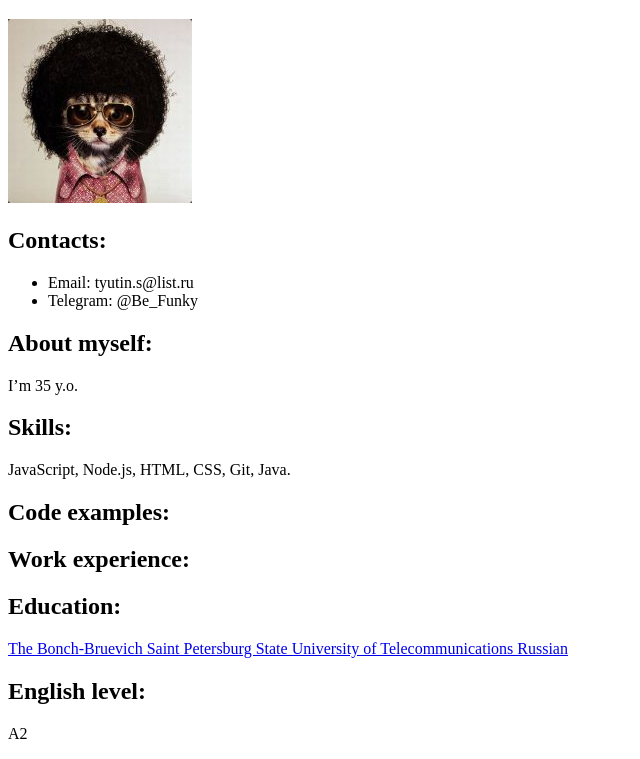
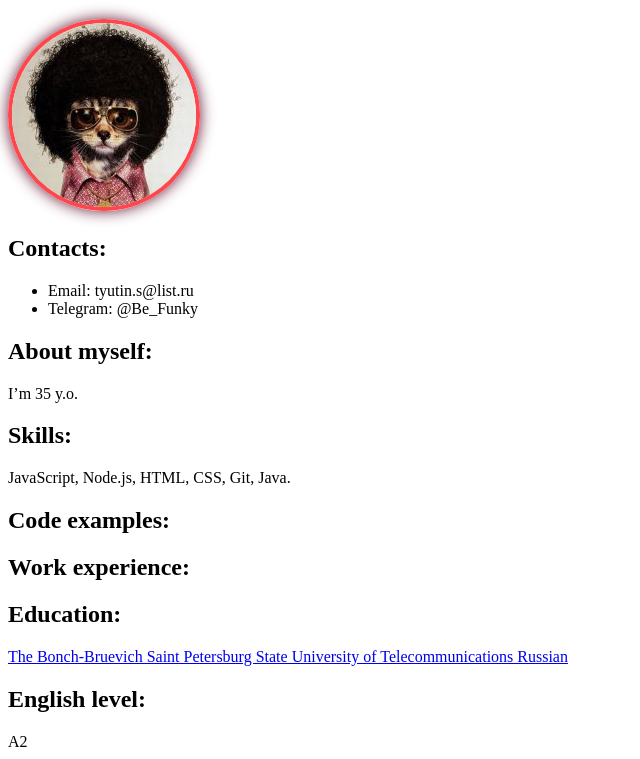
Before and after one commit to B3Funky/rsschool-cv, a plain HTML site: page index.html in a window 1280 px wide. Shown: the part 61-820 px from the top of the page, without its empty margins (0-640 px from the left). Drawn offline with Linux system fonts and the light colour scheme.

Commit message:
feat: add css

```diff
--- /dev/null
+++ b/css/style.css
@@ -0,0 +1,5 @@
+.round {
+    border-radius: 100px;
+    border: 4px solid rgb(255, 70, 77);
+    box-shadow: 0 0 15px #661b33;
+}
--- a/index.html
+++ b/index.html
@@ -3,6 +3,7 @@
 <head>
     <meta charset="UTF-8">
     <title>Sergei Tiutin CV</title>
+    <link rel="stylesheet" href="css/style.css">
 </head>
 
 <script>
@@ -12,7 +13,7 @@
 
 <h1>Sergei Tiutin</h1>
 
-<img src="img/avatar.jpg" alt="avatar"/>
+<img src="img/avatar.jpg" alt="Avatar" class="round"/>
 
 <h2>Contacts:</h2>
 <ul>
```
